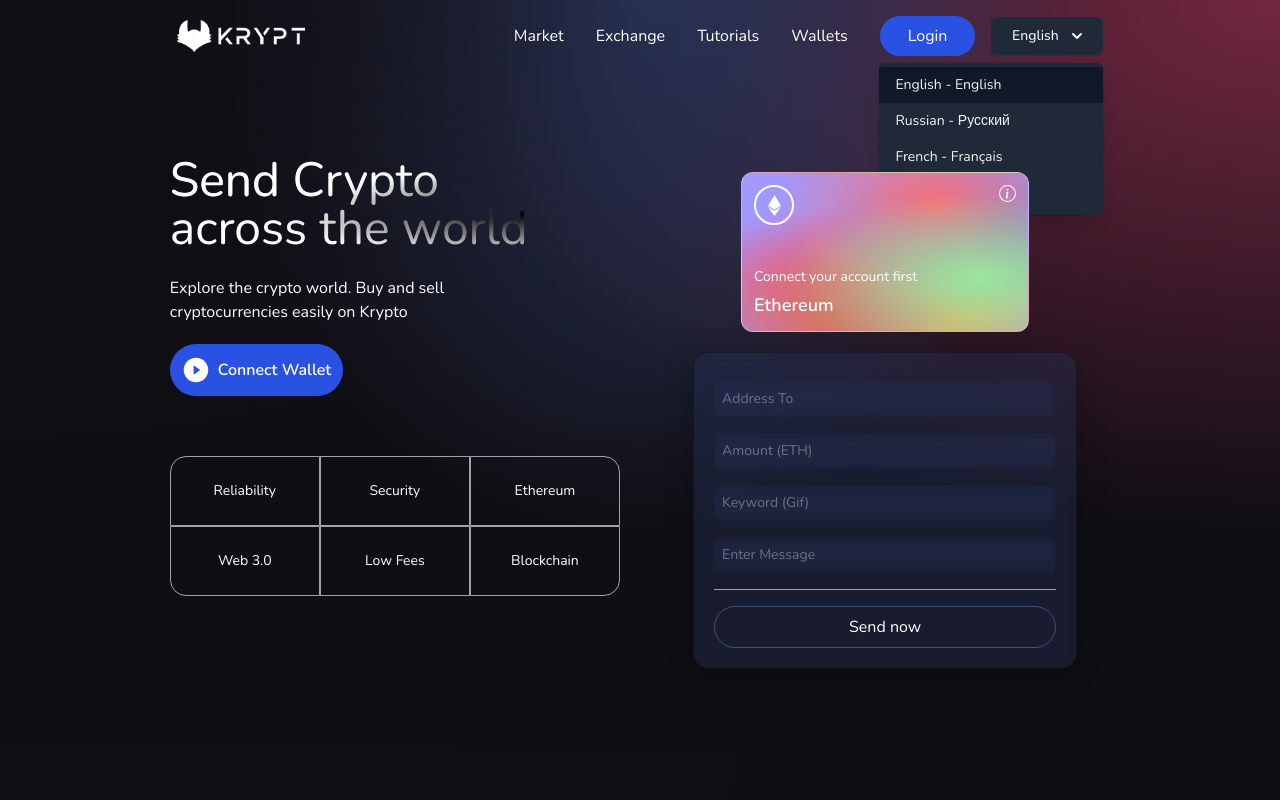
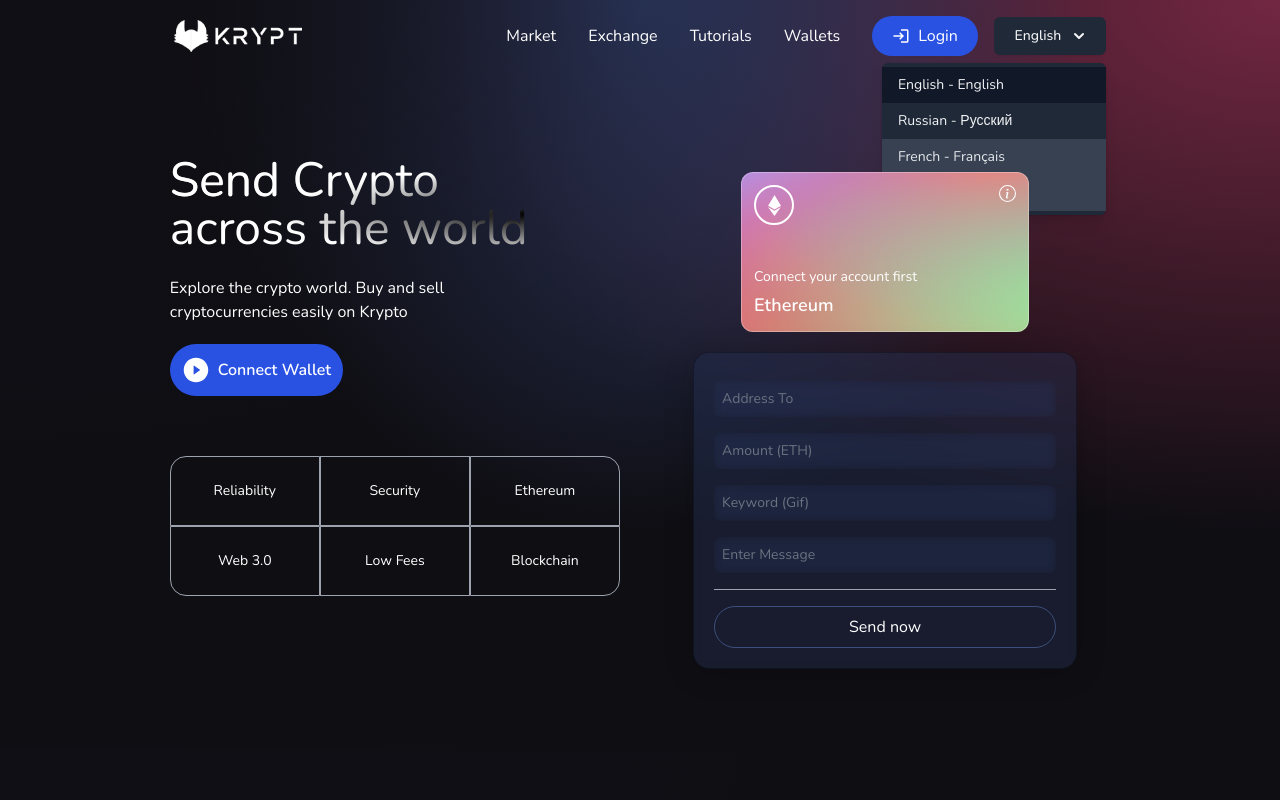
Before and after one commit to VersoriumX/VersoriumX-, a React (Vite) app in the folder client/: page / in a window 1280 px wide. Both pictures are taken after a click on the button "English". Shown: the top 800 px of the page. Built offline with nearby package versions, Linux system fonts and the light colour scheme.

Commit message:
added animations via framer motion, added animated gradients on text and card

```diff
--- a/client/package.json
+++ b/client/package.json
@@ -12,6 +12,7 @@
     "@heroicons/react": "^1.0.5",
     "@tailwindcss/forms": "^0.4.0",
     "ethers": "^5.5.4",
+    "framer-motion": "^6.2.6",
     "i18next": "^21.6.11",
     "i18next-browser-languagedetector": "^6.1.3",
     "i18next-http-backend": "^1.3.2",
--- a/client/public/locales/ru/translation.json
+++ b/client/public/locales/ru/translation.json
@@ -4,7 +4,7 @@
   "welcome-text": "Исследуйте мир криптовалют. Покупайте и продавайте криптовалюты легко на Krypto",
   "login": "Вход",
   "market": "Маркеты",
-  "exchange": "Обменникм",
+  "exchange": "Обменники",
   "tutorials": "Руководства",
   "wallets": "Кошельки",
   "connect-wallet": "Подключить кошелек",
--- a/client/src/components/Dropdown/index.tsx
+++ b/client/src/components/Dropdown/index.tsx
@@ -1,9 +1,10 @@
-import * as React from 'react'
-import {Menu, Transition} from '@headlessui/react'
-import {ChevronDownIcon} from '@heroicons/react/solid'
+import * as React from 'react';
+import {Menu, Transition} from '@headlessui/react';
+import {ChevronDownIcon} from '@heroicons/react/solid';
+
 import {ILang} from "../../models/ILang";
 
-const classNames: (cl_1: string, cl_2: string) => string = (...classes) => {
+const classNames = (...classes: string[]) => {
   return classes.filter(Boolean).join(' ')
 }
 
@@ -28,10 +29,10 @@ const Dropdown: React.FC<DropdownProps<ILang>> = ({items, onSelect, selected}) =
 
       <Transition
         as={React.Fragment}
-        enter="transition ease-out duration-100"
+        enter="transition ease-out duration-200"
         enterFrom="transform opacity-0 scale-95"
         enterTo="transform opacity-100 scale-100"
-        leave="transition ease-in duration-75"
+        leave="transition ease-in duration-100"
         leaveFrom="transform opacity-100 scale-100"
         leaveTo="transform opacity-0 scale-95"
       >
@@ -39,11 +40,13 @@ const Dropdown: React.FC<DropdownProps<ILang>> = ({items, onSelect, selected}) =
           className="origin-top-right absolute right-0 mt-2 w-56 rounded-md shadow-lg bg-gray-800 ring-1 ring-black ring-opacity-5 divide-y divide-gray-700 focus:outline-none">
           <div className="py-1">
             {items.map((item) => (
-              <Menu.Item key={item.name} onClick={() => onSelect(item)}>
+              <Menu.Item key={item.name} onClick={() => onSelect(item)}
+                         disabled={item.code === "es" || item.code === "fr"}>
                 <a
                   href="#"
                   className={classNames(
                     item.code === selected.code ? 'bg-gray-900 text-gray-100' : 'text-gray-100',
+                    (item.code === "es" || item.code === "fr") ? "cursor-not-allowed bg-gray-700 text-gray-200" : "",
                     'block px-4 py-2 text-sm'
                   )}
                 >
--- a/client/src/components/Footer/index.tsx
+++ b/client/src/components/Footer/index.tsx
@@ -29,7 +29,7 @@ const Footer: React.FC<FooterProps> = ({}) => {
       <div className="flex justify-center items-center flex-col mt-5">
         <p className="text-white text-sm text-center">{t("join-us")}</p>
         <a href="https://github.com/HelLuv" target="_blank" rel="noreferrer"
-           className="text-white text-sm text-center font-medium mt-2">
+           className="text-white text-lg text-center font-bold mt-2 text-gradient-animated">
           GitHub.com/HelLuv
         </a>
       </div>
--- a/client/src/components/Navbar/index.tsx
+++ b/client/src/components/Navbar/index.tsx
@@ -3,12 +3,16 @@ import {HiMenuAlt4} from "react-icons/hi";
 import {AiOutlineClose} from "react-icons/ai";
 import i18n from "i18next";
 import {useTranslation} from "react-i18next";
+import {motion} from "framer-motion";
+import {MdOutlineLogin} from "react-icons/md";
 
 import logo from "../../images/logo.png";
 import NavBarItem from "../NavBarItem";
 import Dropdown from "../Dropdown";
 import {ILang} from "../../models/ILang";
 import langs from "../../utils/langs";
+import {scaleAnimation} from "../../utils/animations";
+
 
 interface NavbarProps {
 
@@ -41,9 +45,14 @@ const Navbar: React.FC<NavbarProps> = ({}) => {
           <NavBarItem key={item + index} title={item}/>
         ))}
 
-        <li className="py-2 px-7 mx-4 rounded-full transition-all cursor-pointer bg-[#2952e3] hover:bg-[#2546bd]">
+        <motion.li initial="initial" whileHover="hover" whileTap="tap"
+                   className="py-2 px-5 mx-4 flex items-center rounded-full transition-all cursor-pointer bg-[#2952e3] hover:bg-[#2546bd]"
+        >
+          <motion.span variants={scaleAnimation}>
+            <MdOutlineLogin fontSize={18} className="text-white mr-2"/>
+          </motion.span>
           {t("login")}
-        </li>
+        </motion.li>
 
         <li>
           <Dropdown items={langs} onSelect={setLang} selected={lang}/>
--- a/client/src/components/Services/components/ServiceCard/index.tsx
+++ b/client/src/components/Services/components/ServiceCard/index.tsx
@@ -1,4 +1,7 @@
 import * as React from 'react';
+import {motion} from "framer-motion";
+
+import {scaleAnimation} from "../../../../utils/animations";
 
 interface ServiceCardProps {
   color: string;
@@ -10,16 +13,17 @@ interface ServiceCardProps {
 const ServiceCard: React.FC<ServiceCardProps> = ({color, icon, subtitle, title}) => {
 
   return (
-    <div
-      className="flex flex-row justify-start items-center white-glassmorphism p-3 m-2 cursor-pointer hover:shadow-xl">
-      <div className={`w-10 h-10 rounded-full flex justify-center items-center ${color}`}>
+    <motion.div initial="initial" whileHover="hover" whileTap="tap"
+                className="flex flex-row justify-start items-center white-glassmorphism p-3 m-2 cursor-pointer hover:shadow-xl">
+      <motion.div variants={scaleAnimation}
+                  className={`w-10 h-10 rounded-full flex justify-center items-center ${color}`}>
         {icon}
-      </div>
+      </motion.div>
       <div className="ml-5 flex flex-col flex-1">
         <h3 className="mt-2 text-white text-lg">{title}</h3>
         <p className="mt-1 text-white text-sm md:w-9/12">{subtitle}</p>
       </div>
-    </div>
+    </motion.div>
   )
 };
 
--- a/client/src/components/Transactions/components/TransactionCard/index.tsx
+++ b/client/src/components/Transactions/components/TransactionCard/index.tsx
@@ -1,8 +1,10 @@
 import * as React from 'react';
 import {useTranslation} from "react-i18next";
+import {motion} from "framer-motion";
 
 import {shortenAddress} from "../../../../utils/shortenAddress";
 import useFetch from "../../../../hooks/useFetch";
+import {fadeIn} from "../../../../utils/animations";
 
 interface TransactionCardProps {
   addressTo: string;
@@ -27,7 +29,11 @@ const TransactionCard: React.FC<TransactionCardProps> = ({
 
   const gifUrl = useFetch({keyword});
   return (
-    <div
+    <motion.div
+      initial="hidden"
+      whileInView="visible"
+      variants={fadeIn}
+      viewport={{once: true}}
       className="bg-[#181918] m-4 flex
         flex-1 2xl:min-w-[450px]
         2xl:max-w-[500px]
@@ -65,8 +71,9 @@ const TransactionCard: React.FC<TransactionCardProps> = ({
           <p className="text-[#37c7da] font-bold">{timestamp}</p>
         </div>
       </div>
-    </div>
+    </motion.div>
   )
 };
 
+
 export default React.memo<TransactionCardProps>(TransactionCard);
--- a/client/src/components/Welcome/index.tsx
+++ b/client/src/components/Welcome/index.tsx
@@ -1,11 +1,14 @@
 import * as React from 'react';
 import {useTranslation} from "react-i18next";
+import {motion} from "framer-motion";
 
 import {ConnectWallet, CryptoCard, GridTable, SendForm} from "./components";
+import {leftAnimation, rightAnimation} from "../../utils/animations";
 
 interface WelcomeProps {
 
 }
+
 
 const Welcome: React.FC<WelcomeProps> = ({}) => {
   const {t} = useTranslation("translation", {useSuspense: false});
@@ -13,7 +16,12 @@ const Welcome: React.FC<WelcomeProps> = ({}) => {
   return (
     <div className="flex w-full justify-center items-center">
       <div className="flex mf:flex-row flex-col items-start justify-between md:p-20 py-12 px-4">
-        <div className="flex flex-1 justify-start items-start flex-col mf:mr-10">
+        <motion.div
+          initial="hidden"
+          whileInView="visible"
+          variants={rightAnimation}
+          viewport={{once: true}}
+          className="flex flex-1 justify-start items-start flex-col mf:mr-10">
 
           <h1 className="text-3xl sm:text-5xl text-white text-gradient py-1">
             {t('welcome-title-1')} <br/>{t('welcome-title-2')}
@@ -23,12 +31,17 @@ const Welcome: React.FC<WelcomeProps> = ({}) => {
           </p>
           <ConnectWallet/>
           <GridTable/>
-        </div>
+        </motion.div>
 
-        <div className="flex flex-col flex-1 items-center justify-start w-full mf:mt-0 mt-10">
+        <motion.div
+          initial="hidden"
+          whileInView="visible"
+          variants={leftAnimation}
+          viewport={{once: true}}
+          className="flex flex-col flex-1 items-center justify-start w-full mf:mt-0 mt-10">
           <CryptoCard/>
           <SendForm/>
-        </div>
+        </motion.div>
 
       </div>
     </div>
--- a/client/src/index.scss
+++ b/client/src/index.scss
@@ -18,6 +18,7 @@ body {
   background-image: radial-gradient(at 0% 0%, hsla(253, 16%, 7%, 1) 0, transparent 50%),
   radial-gradient(at 50% 0%, hsla(225, 39%, 30%, 1) 0, transparent 50%),
   radial-gradient(at 100% 0%, hsla(339, 49%, 30%, 1) 0, transparent 50%);
+
 }
 
 .gradient-bg-services {
@@ -65,7 +66,23 @@ body {
   radial-gradient(at 27% 71%, hsla(336, 91%, 65%, 1) 0, transparent 49%),
   radial-gradient(at 74% 89%, hsla(30, 98%, 65%, 1) 0, transparent 51%),
   radial-gradient(at 53% 75%, hsla(174, 94%, 68%, 1) 0, transparent 45%);
+
+  background-size: 200% 200%;
+  animation: gradient 4s linear infinite;
 }
+
+@keyframes gradient {
+  0% {
+    background-position: 0% 50%;
+  }
+  50% {
+    background-position: 100% 50%;
+  }
+  100% {
+    background-position: 0% 50%;
+  }
+}
+
 
 .text-gradient {
   background-color: #fff;
@@ -74,6 +91,27 @@ body {
   -webkit-text-fill-color: transparent;
 }
 
+.text-gradient-animated {
+  background: rgb(63, 94, 251);
+  background: radial-gradient(circle, rgba(63, 94, 251, 1) 0%, rgba(238, 70, 252, 1) 82%);
+
+  background-size: 200% auto;
+
+  background-clip: text;
+  text-fill-color: transparent;
+  -webkit-background-clip: text;
+  -webkit-text-fill-color: transparent;
+
+  animation: shine 2s linear infinite;
+
+}
+
+@keyframes shine {
+  to {
+    background-position: 200% center;
+  }
+}
+
 @tailwind base;
 @tailwind components;
 @tailwind utilities;
--- /dev/null
+++ b/client/src/utils/animations.ts
@@ -0,0 +1,53 @@
+const rightAnimation = {
+  hidden: {
+    x: -100,
+    opacity: 0
+  },
+  visible: {
+    x: 0,
+    opacity: 1,
+    transition: {duration: 1},
+  }
+}
+
+const leftAnimation = {
+  hidden: {
+    x: 100,
+    opacity: 0,
+    scale: 0.9
+  },
+  visible: {
+    x: 0,
+    opacity: 1,
+    scale: 1,
+    transition: {duration: 1},
+  }
+}
+
+const scaleAnimation = {
+  initial: {
+    scale: 1
+  },
+  hover: {
+    scale: 1.1
+  },
+  tap: {
+    scale: 0.95
+  }
+}
+
+const fadeIn = {
+  hidden: {
+    opacity: 0,
+    scale: 0.9
+  },
+  visible: {
+    opacity: 1,
+    scale: 1,
+    transition: {duration: 0.3},
+  }
+}
+
+export {
+  rightAnimation, leftAnimation, scaleAnimation, fadeIn
+}
```
Also changed, not shown: client/src/components/Services/index.tsx (+17 -4 lines), client/src/components/Welcome/components/ConnectWallet/index.tsx (+11 -7 lines), 1 other file (tests, documents, lock files or other folders). Lines whose indentation alone changed are shown as unchanged.
